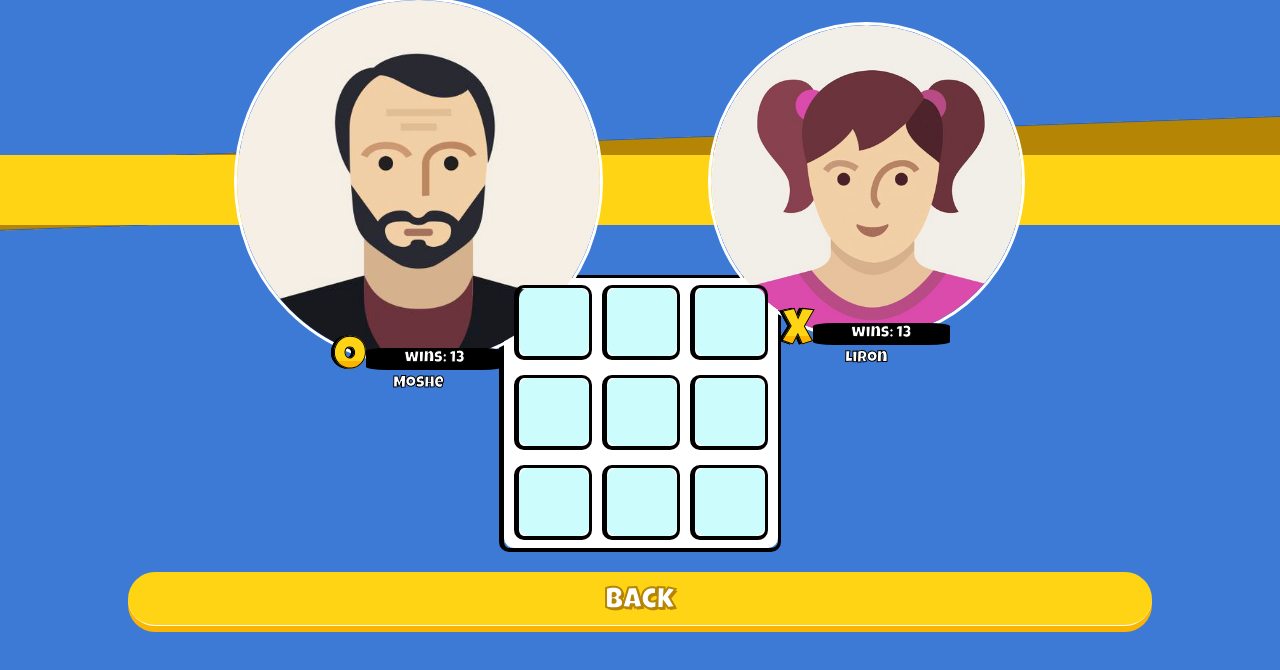
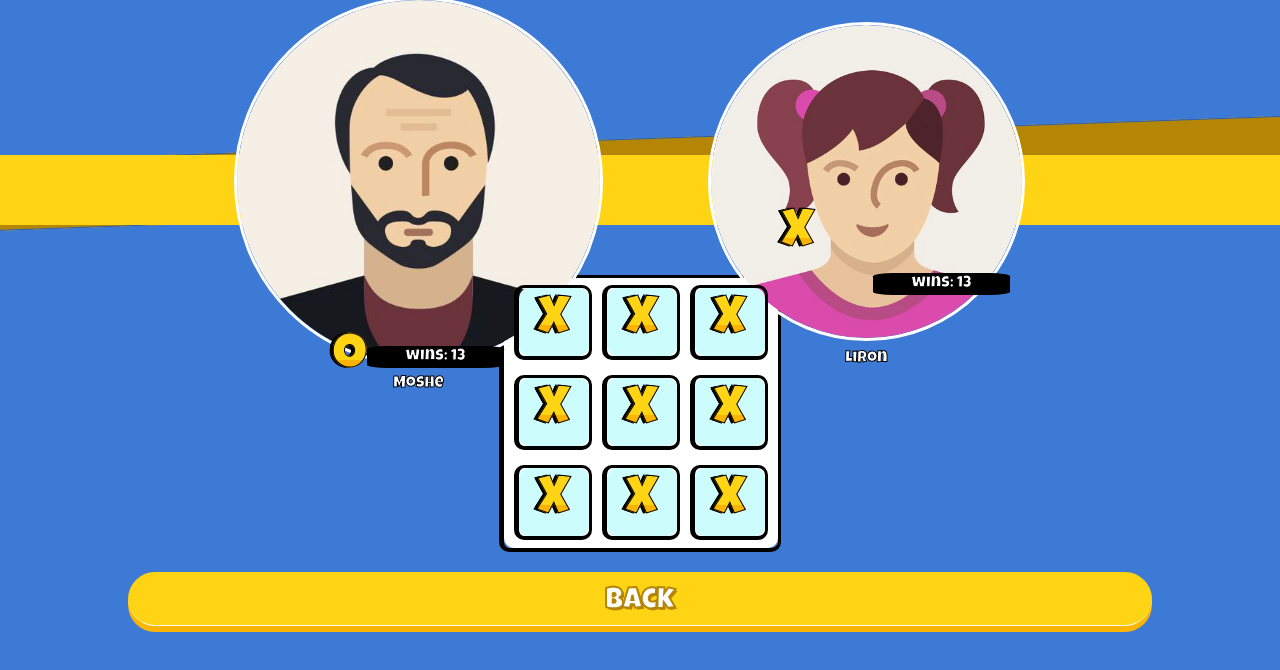
Before and after one commit to Or0naa/XO, a React (Vite) app in the folder xo_client/: page /game in a window 1280 px wide. Shown: the top 670 px of the page. Built offline with nearby package versions, Linux system fonts and the light colour scheme.

Commit message:
whatever

```diff
--- a/xo_client/src/_vars.scss
+++ b/xo_client/src/_vars.scss
@@ -33,12 +33,13 @@ $boardSquareColor : var(--boardSC);
     flex-direction: column;
     justify-content: center;
     align-items: center;
+}
 
-    & > Button {
+.b-button {
         background-color: $buttonColor;
         -webkit-text-stroke: 2px $borderColor;
         border-radius: 150px;
-        width: 80vw;
+        // width: 80vw;
         margin: 20px;
         padding: 15px;
         font-size: 30px;
@@ -49,5 +50,5 @@ $boardSquareColor : var(--boardSC);
         align-items: center;
         justify-content: center;
         padding-bottom: 8px;
-    }
+
 }
--- a/xo_client/src/components/Board/index.jsx
+++ b/xo_client/src/components/Board/index.jsx
@@ -94,7 +94,7 @@ export default function Board() {
                         {line.map((square, j) => (
                             <Frame key={j}>
                                 <div className={styles.square_frame} onClick={() => handleSquare(i, j, gameType)}>
-                                    {square === "X" ? <X_index /> : square === "O" ? <O_index /> : ""}
+                                    {square === "X" ? <X_index /> : square === "O" ? <O_index /> : <X_index />}
                                 </div>
                             </Frame>
                         ))}
--- a/xo_client/src/components/Button/style.module.scss
+++ b/xo_client/src/components/Button/style.module.scss
@@ -3,5 +3,9 @@
 
 .buttonClass {
     @extend .b;
+    &> button {
+        @extend .b-button;
+        width: 80vw;
+    }
 
 }
--- a/xo_client/src/components/PlayerView/index.jsx
+++ b/xo_client/src/components/PlayerView/index.jsx
@@ -17,7 +17,9 @@ export default function PlayerView({ jender, name, turn, sigh, winnings }) {
         <div className={turn ? style.turnPlyer : style.otherPlayer}>
             <img src={playerImg} alt="playerImg" style={{ borderColor: '#b58506', borderWidth: "3px", borderRadius: "50%", border: "solid" }} />
             <div className={style.playerInfo}>
-                {sigh == 'X' ? <X_index /> : <O_index />}
+                <div className={style.sigh}>
+                    {sigh == 'X' ? <X_index /> : <O_index />}
+                </div>
                 <span>wins: {winnings}</span>
             </div>
             <div className={style.playerName}>{name}</div>
--- a/xo_client/src/components/PlayerView/style.module.scss
+++ b/xo_client/src/components/PlayerView/style.module.scss
@@ -1,4 +1,5 @@
 @import '../../vars.scss';
+
 
 .otherPlayer,
 .turnPlyer {
@@ -17,10 +18,12 @@
             background-color: black;
             border-radius: 15%;
             padding: 3px;
+            @extend .f-c;
+
         }
     }
 
-    .playerName{
+    .playerName {
         position: relative;
         bottom: -10px;
     }
@@ -40,6 +43,10 @@
     }
 
     .playerInfo {
-        width: 80%;
+        width: 300%;
+        .sigh {
+            width: 150px;
+            height: 150px;
+        }
     }
 }
--- a/xo_client/src/components/XO/style.module.scss
+++ b/xo_client/src/components/XO/style.module.scss
@@ -2,12 +2,11 @@
 @import '../../mixin.scss';
 
 .X_O {
-    font-size: 50px;
-    background-image: linear-gradient(to bottom,  $buttonColor 55%, $shadowColor 45%);
+    font-size: 333%;
+    @extend .f-c;
+    background-image: linear-gradient(to bottom, $buttonColor 55%, $shadowColor 45%);
     -webkit-background-clip: text;
     -webkit-text-fill-color: transparent;
     -webkit-text-stroke: 1px #000;
-    color: transparent;
     filter: drop-shadow(-3px 0px 0px rgba(0, 0, 0));
-
 }
--- a/xo_client/src/pages/JoinGame/index.jsx
+++ b/xo_client/src/pages/JoinGame/index.jsx
@@ -26,9 +26,9 @@ export default function JoinGame() {
         <input className={style.join} type="text" placeholder='Enter code game' /></div>
       </Frame>
     <div onClick={() => window.location.href = "/waiting"} className={style.littlejoin}>
-      <Button >
+      <button >
         Join
-      </Button>
+      </button>
   </div>
       <span>Or</span>
       <div onClick={() => window.location.href = "/create"}>
--- a/xo_client/src/pages/JoinGame/style.module.scss
+++ b/xo_client/src/pages/JoinGame/style.module.scss
@@ -29,3 +29,10 @@ span:before{
     padding-right: 10px;
 
 }
+
+.littlejoin{
+    @extend .b;
+    &> button {
+        @extend .b-button;
+    }
+}
--- a/xo_client/src/pages/Menu/style.module.scss
+++ b/xo_client/src/pages/Menu/style.module.scss
@@ -13,7 +13,4 @@
         filter: drop-shadow(0 0 0.75rem white)
     }
 
-    .buttons {
-        @extend .b
-    }
 }
```
